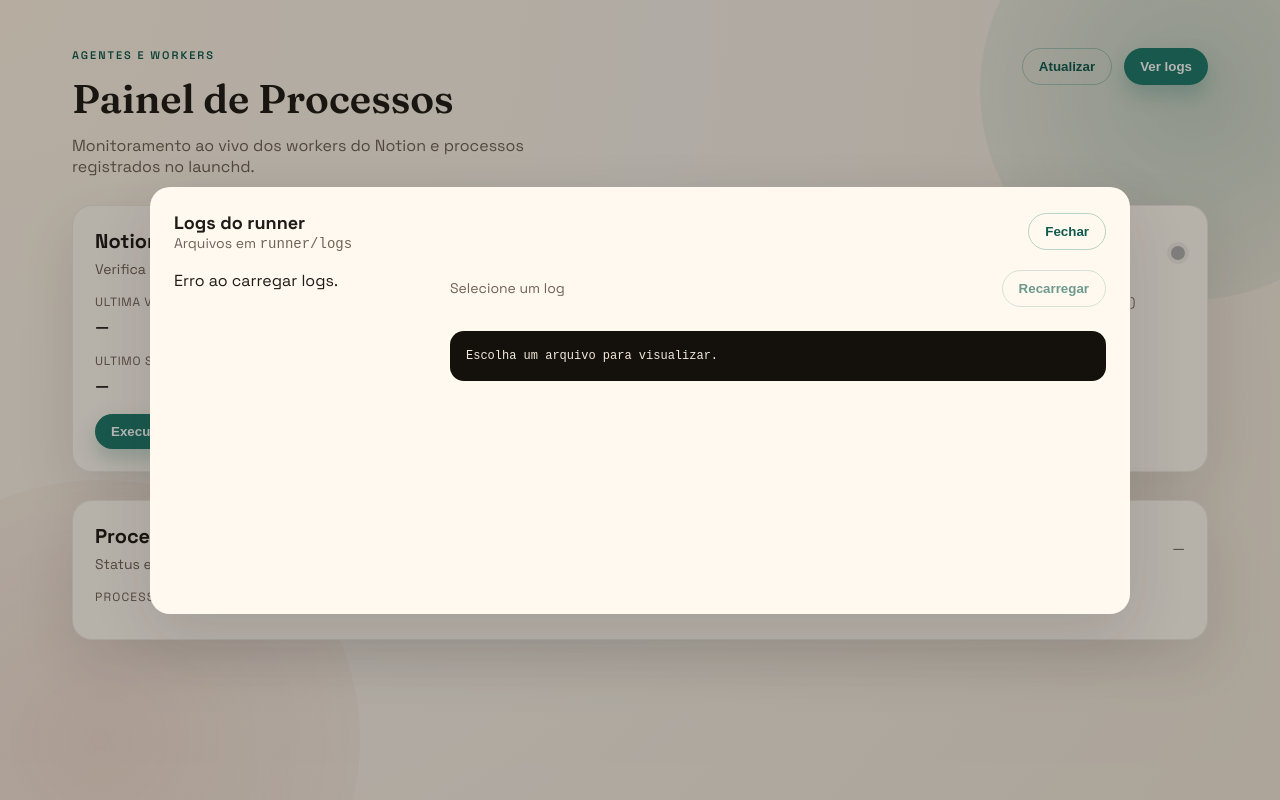
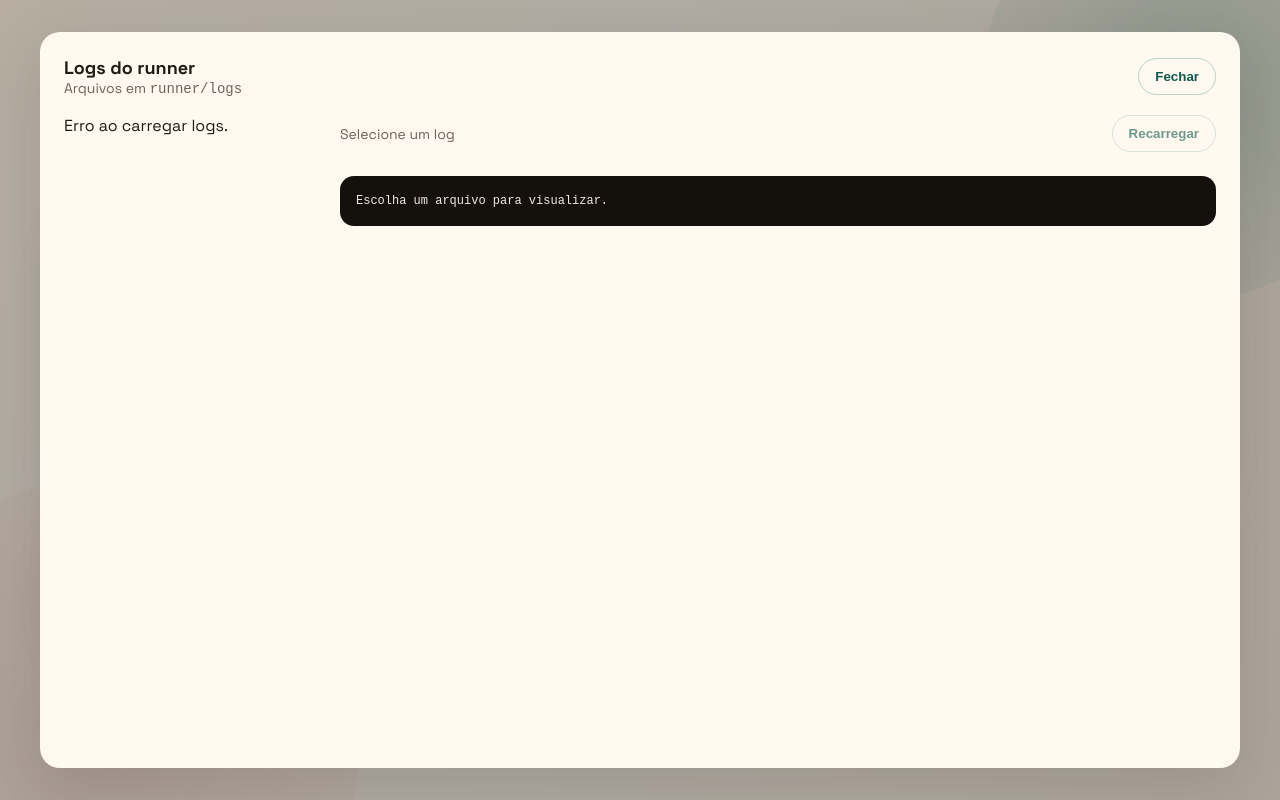
Before and after one commit to omatheuszimmermann/agents, a website: page apps/process-panel/static/index.html in a window 1280 px wide. Both pictures are taken after a click on the button "Ver logs". Drawn offline with Linux system fonts and the light colour scheme; no server answers.

Commit message:
adjust style

```diff
--- a/apps/process-panel/static/styles.css
+++ b/apps/process-panel/static/styles.css
@@ -314,8 +314,8 @@ h3 {
 }
 
 .modal-content {
-  width: min(980px, 100%);
-  max-height: 85vh;
+  width: min(1200px, 96vw);
+  height: 92vh;
   background: var(--card);
   border-radius: var(--radius);
   padding: 24px;
@@ -381,8 +381,10 @@ h3 {
   border-radius: 14px;
   font-size: 12px;
   line-height: 1.5;
-  overflow: auto;
-  max-height: 52vh;
+  overflow-y: auto;
+  overflow-x: auto;
+  max-height: 64vh;
+  white-space: pre;
 }
 
 @keyframes rise {
```
